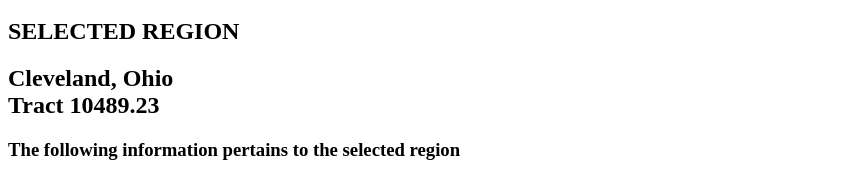
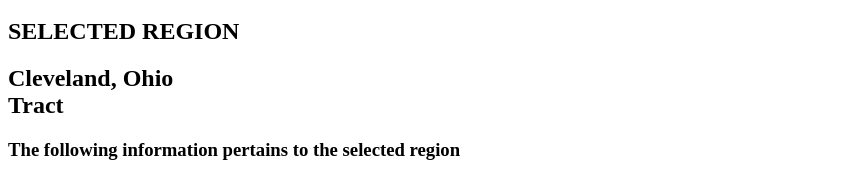
Before and after one commit to wjthompso/WWRI-React, a React (Vite) app: page / in a window 1280 px wide. Shown: the part 254-423 px from the top of the page, without its empty margins (0-855 px from the left). Built offline with nearby package versions, Linux system fonts and the light colour scheme; no server answers.

Commit message:
Selected census tract showing in left sidebar header

```diff
--- a/src/components/App.tsx
+++ b/src/components/App.tsx
@@ -1,7 +1,7 @@
 import { useState } from "react";
 import Header from "./Header/Header";
 import LeftSidebar from "./LeftSidebar/LeftSidebar";
-import MapArea from "./MapArea";
+import MapArea from "./MapArea/MapArea";
 import RightSidebar from "./RightSidebar";
 import Subheader from "./Subheader/Subheader";
 
@@ -22,9 +22,14 @@ function App() {
           className="flex min-w-[580px] flex-1 flex-col"
         >
           <Subheader />
-          <LeftSidebar selectedMetricValue={selectedMetricValue} />
+          <LeftSidebar
+            selectedCensusTract={selectedCensusTract}
+            selectedMetricValue={selectedMetricValue}
+          />
           <MapArea
             selectedMetric={selectedMetric}
+            selectedCensusTract={selectedCensusTract}
+            setSelectedCensusTract={setSelectedCensusTract}
             setSelectedMetricValue={setSelectedMetricValue}
           />
         </div>
--- a/src/components/LeftSidebar/LeftSidebar.tsx
+++ b/src/components/LeftSidebar/LeftSidebar.tsx
@@ -5,10 +5,14 @@ import LeftSidebarHamburgerIcon from "./LeftSidebarHamburgerIcon";
 import { LeftSidebarHeader } from "./LeftSidebarHeader";
 
 interface LeftSidebarProps {
+  selectedCensusTract: string;
   selectedMetricValue: number | null;
 }
 
-const LeftSidebar: React.FC<LeftSidebarProps> = ({ selectedMetricValue }) => {
+const LeftSidebar: React.FC<LeftSidebarProps> = ({
+  selectedCensusTract,
+  selectedMetricValue,
+}) => {
   const [openLeftSidebar, setOpenLeftSidebar] = useState<boolean>(true);
   const [isAnimating, setIsAnimating] = useState<boolean>(false);
 
@@ -36,7 +40,7 @@ const LeftSidebar: React.FC<LeftSidebarProps> = ({ selectedMetricValue }) => {
         onTransitionEnd={handleTransitionEnd}
       >
         <CloseLeftSidebarButton setOpenLeftSidebar={setOpenLeftSidebar} />
-        <LeftSidebarHeader />
+        <LeftSidebarHeader selectedCensusTract={selectedCensusTract} />
         <LeftSidebarBody overallResilienceScore={selectedMetricValue} />
       </aside>
       {!openLeftSidebar && !isAnimating && (
--- a/src/components/LeftSidebar/LeftSidebarHeader.tsx
+++ b/src/components/LeftSidebar/LeftSidebarHeader.tsx
@@ -1,18 +1,22 @@
-import React from "react";
+interface LeftSidebarHeaderProps {
+  selectedCensusTract: string;
+}
 
-export function LeftSidebarHeader() {
+export function LeftSidebarHeader({
+  selectedCensusTract,
+}: LeftSidebarHeaderProps) {
   return (
     <div
       id="left-sidebar-header"
-            className="flex items-center pl-[18px] relative w-full h-[89px] border-b-[1px] border-solid border-leftSidebarHeaderBottomBorder bg-leftSidebarHeaderBackground"
+      className="relative flex h-[89px] w-full items-center border-b-[1px] border-solid border-leftSidebarHeaderBottomBorder bg-leftSidebarHeaderBackground pl-[18px]"
     >
       <div>
-                <h1 className="font-BeVietnamPro font-bold text-sm text-leftSidebarHeaderLabelTextColor">
+        <h1 className="font-BeVietnamPro text-sm font-bold text-leftSidebarHeaderLabelTextColor">
           SELECTED REGION
         </h1>
-                <h1 className="font-BeVietnamPro font-bold text-base ">
+        <h1 className="font-BeVietnamPro text-base font-bold ">
           Cleveland, Ohio <br />
-                    Tract 10489.23
+          Tract {selectedCensusTract}
         </h1>
       </div>
     </div>
--- a/src/components/MapArea.tsx
+++ b/src/components/MapArea/MapArea.tsx
@@ -57,13 +57,17 @@ const fetchData = async (metric: string): Promise<Record<string, number>> => {
 };
 
 interface MapAreaProps {
+  selectedCensusTract: string;
   selectedMetric: string;
   setSelectedMetricValue?: (value: number) => void;
+  setSelectedCensusTract: (censusTract: string) => void;
 }
 
 const MapArea: React.FC<MapAreaProps> = ({
+  selectedCensusTract,
   selectedMetric,
   setSelectedMetricValue,
+  setSelectedCensusTract,
 }) => {
   const mapContainerRef = useRef<HTMLDivElement>(null);
   const [censusTractMetrics, setCensusTractMetrics] = useState<
@@ -106,6 +110,7 @@ const MapArea: React.FC<MapAreaProps> = ({
           const { CENSUSTRACTID } = feature.properties;
           const metric = censusTractMetricsRef.current[CENSUSTRACTID];
           if (typeof metric === "number" && setSelectedMetricValue) {
+            setSelectedCensusTract(CENSUSTRACTID);
             setSelectedMetricValue(metric);
             console.log("Selected metric value:", metric);
           }
```
Lines whose indentation alone changed are shown as unchanged.
